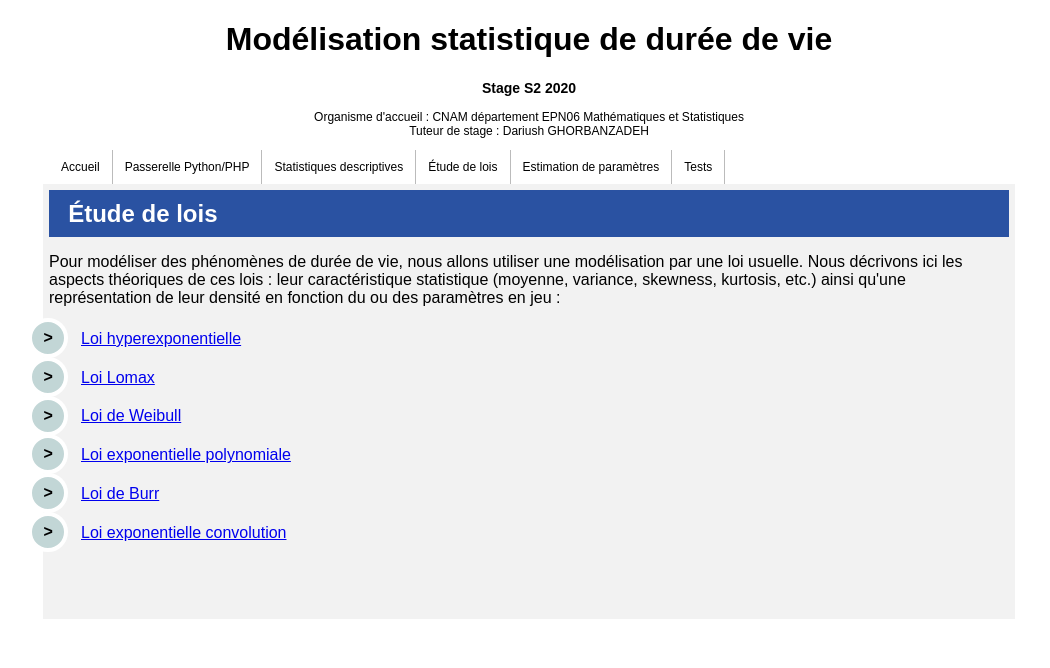
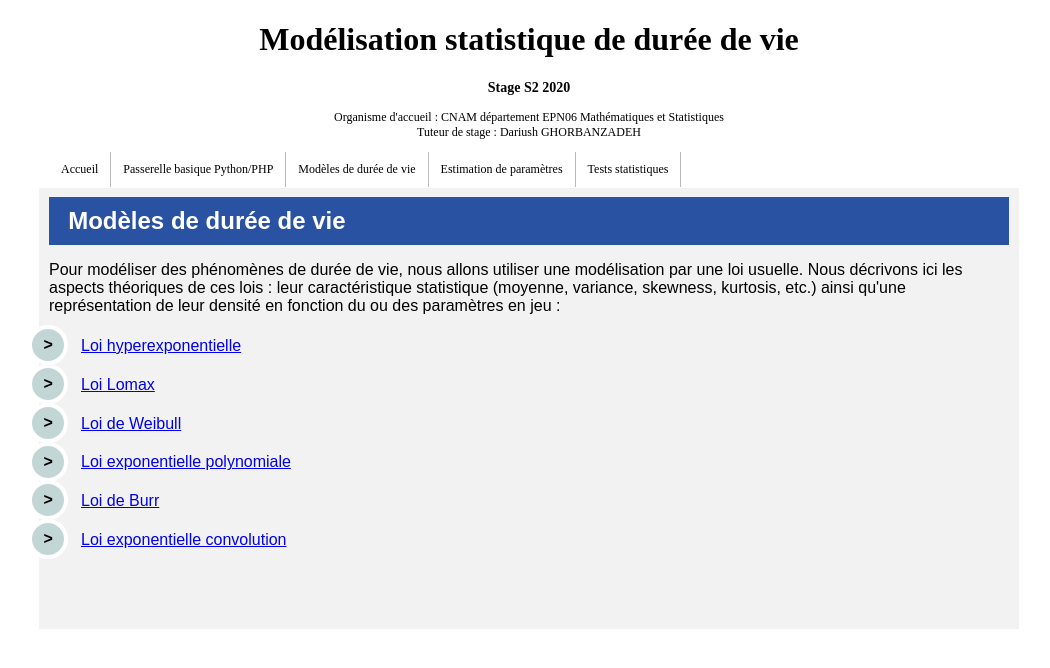
Before and after one commit to dlu02/stage1a, a PHP site: page /stage/lois/lois.php in a window 1280 px wide. Shown: the top 668 px of the page, without its empty margins (111-1161 px from the left). Run offline with PHP 8.4, Linux system fonts and the light colour scheme.

Commit message:
amélioration barre de menu du site et quelques renommages

```diff
--- a/css/style_page.css
+++ b/css/style_page.css
@@ -1,98 +1,16 @@
+/* concerne la page sous le menu */
 .page{
 	max-width: 960px;
 	margin: auto;
 	background-color: #f2f2f2;
-	padding: .4em .4em .4em .4em;
+	padding: .6em .6em .6em .6em;
 	font-family: sans-serif;
 }
 
-.alternate{
-	width:50%;
-	border-collapse:collapse;
-	padding: 10px 10px 10px 20px;
-	margin-left: auto;
-	margin-right: auto;
-}
-
-.alternate td{
-	padding: 10px 25px 20px ;
-	border:#ccccb3 1px solid;
-}
-
-.alternate tr:nth-child(2n) {
-	background-color:  #95a5a6;
-}
-
-.alternate tr:nth-child(2n):hover, .alternate tr:hover {
-	background-color:  #b3b6b7;
-}
-
-.alternate tr {
-	background-color: white;
-}
-
-.alternate th {
-    background-color: #333;
-	color: #ffffff;
-	padding: 10px 10px 10px ;
-}
-
-.menubar{
-	margin: auto;
-	font-family: sans-serif;
-	max-width: 960px;
-}
-
-.menubar ul{
-	list-style-type: none;
-	margin: auto;
-	padding: 0;
-	overflow: hidden;
-	font-size: 12px;
-	max-width: 960px;
-}
-
-.menubar li{
-	float: left;
-	border-right: 1px solid #bbb;
-}
-
-.menubar li a {
-	display: block;
-	color: black;
-	text-align: center;
-	padding: 10px 12px;
-	text-decoration: none;
-}
-
-.menubar li a:hover {
-	background-color: #c2d6d6;
-}
-
-.button_link {
-	background-color: #c2d6d6;
-	border: none;
-	color: black;
-	padding: 10px 20px;
-	text-align: center;
-	text-decoration: none;
-	display: inline-block;
-	font-size: 12px;
-	margin: 2px 1px;
-	cursor: pointer;
-}
-
-.img_center {
-	display: block;
-	margin-left: auto;
-	margin-right: auto;
-	width: 50%;
-}
-
 .page ul {
-    counter-reset: li; /* Initialise le compteur */
-    list-style: none; /* Supprime la numérotation par défaut */
-    *list-style: decimal; /* Restitue la numérotation par défaut pour IE6/7 */
+    counter-reset: li;
+    list-style: none;
+    *list-style: decimal;
     font: 12px;
 	padding: 0;
     margin-bottom: 4em;
@@ -156,6 +74,7 @@
     border-radius: 2em;
 }
 
+/* titre de la page décrite ci-dessus */
 .titre{
         position: relative;
         display: block;
@@ -166,3 +85,127 @@
         color: white;
         text-decoration: none;
 }
+
+/* ***** style tableau */
+.alternate{
+	width:50%;
+	border-collapse:collapse;
+	padding: 10px 10px 10px 20px;
+	margin-left: auto;
+	margin-right: auto;
+}
+
+.alternate td{
+	padding: 10px 25px 20px ;
+	border:#ccccb3 1px solid;
+}
+
+.alternate tr:nth-child(2n) {
+	background-color:  #95a5a6;
+}
+
+.alternate tr:nth-child(2n):hover, .alternate tr:hover {
+	background-color:  #b3b6b7;
+}
+
+.alternate tr {
+	background-color: white;
+}
+
+.alternate th {
+    background-color: #333;
+	color: #ffffff;
+	padding: 10px 10px 10px ;
+}
+/* ****** */
+
+/* style menu */
+.menubar{
+	list-style-type: none;
+	margin: auto;
+	padding: 0;
+	overflow: visible;
+	font-size: 12px;
+	max-width: 960px;
+}
+
+.menubar li{
+	float: left;
+	border-right: 1px solid #bbb;
+}
+
+.menubar li a {
+	display: block;
+	color: black;
+	text-align: center;
+	padding: 10px 12px;
+	text-decoration: none;
+}
+
+.menubar li a:hover {
+	background-color: #c2d6d6;
+}
+
+.menu_deroulant {
+	position: relative;
+	font: 12px;
+	padding: 0;
+}
+
+.contenu_menu {
+	display: none;
+	position: absolute;
+	background-color: #ffffff;
+	box-shadow: 0px 8px 16px 0px rgba(0,0,0,0.2);
+	z-index: 1;
+	padding: 0;
+}
+
+.contenu_menu li {
+	text-decoration: none;
+	display: block;
+	color: black;
+	text-align: left;
+	text-decoration: none;
+	border-right: 0;
+	margin: auto;
+	min-width: 200px;
+}
+
+.contenu_menu li a {
+	display: block;
+	color: black;
+	text-align: left;
+	text-decoration: none;
+}
+
+.contenu_menu li:hover {background-color: #c2d6d6;}
+
+.menu_deroulant:hover .contenu_menu {display: block;}
+
+.menu_deroulant:hover .bouton_deroulant {
+	background-color: #c2d6d6;
+}
+/* ****** */
+
+/* style bouton lien */
+.button_link {
+	background-color: #c2d6d6;
+	border: none;
+	color: black;
+	padding: 10px 20px;
+	text-align: center;
+	text-decoration: none;
+	display: inline-block;
+	font-size: 12px;
+	margin: 2px 1px;
+	cursor: pointer;
+}
+
+/* image centrée */
+.img_center {
+	display: block;
+	margin-left: auto;
+	margin-right: auto;
+	width: 50%;
+}
--- a/lois/burr.php
+++ b/lois/burr.php
@@ -31,7 +31,7 @@
 	</header>
 
 	<div class="page">
-		<h2 class="titre">Étude de lois</h2>
+		<h2 class="titre">Modèles de durée de vie</h2>
 		<h3>Loi de Burr <a href=lois.php class=button_link>Choisir une autre loi</a></h3>
 		On note $\Gamma$ la fonction Gamma d'Euler définie sur $\mathbb{R}_+^*$ par :
 		$$\Gamma(x)= \displaystyle \int_0^{+\infty} t^{x-1}\mathrm{e}^{-t} \mathrm{d} t$$
--- a/lois/expo_convo.php
+++ b/lois/expo_convo.php
@@ -31,7 +31,7 @@
 	</header>
 
 	<div class="page">
-		<h2 class="titre">Étude de lois</h2>
+		<h2 class="titre">Modèles de durée de vie</h2>
 		<h3>Loi exponentielle convolution <a href=lois.php class=button_link>Choisir une autre loi</a></h3>
 		Par l'écriture de la densité de la loi exponentielle convolution, pour $x>0$ et $a,b > 0$ :
 		$$f(x,a,b)=\dfrac{ab}{b-a}(\mathrm{e}^{-ax}-\mathrm{e}^{-bx})= \dfrac{b}{b-a}a\mathrm{e}^{-ax}-\dfrac{a}{b-a}b\mathrm{e}^{-bx}$$
--- a/lois/expo_poly.php
+++ b/lois/expo_poly.php
@@ -31,7 +31,7 @@
 	</header>
 
 	<div class="page">
-		<h2 class="titre">Étude de lois</h2>
+		<h2 class="titre">Modèles de durée de vie</h2>
 		<h3>Loi exponentielle polynomiale <a href=lois.php class=button_link>Choisir une autre loi</a></h3>
 		<p> Pour déterminer $C(a,b)$, nous utilisons le fait que :
 			$$\int_{-\infty}^{+\infty} f(x,a,b) \mathrm{d} x = 1$$
--- a/lois/hyperexpo.php
+++ b/lois/hyperexpo.php
@@ -31,7 +31,7 @@
 	</header>
 
 	<div class="page">
-		<h2 class="titre">Étude de lois</h2>
+		<h2 class="titre">Modèles de durée de vie</h2>
 		<h3>Loi hyperexponentielle <a href=lois.php class=button_link>Choisir une autre loi</a></h3>
 		<table class="alternate">
 
--- a/lois/lois.php
+++ b/lois/lois.php
@@ -3,14 +3,14 @@
 <head>
   <meta charset="utf-8">
   <link rel="stylesheet" type="text/css" href="../css/style_page.css">
-  <title>Étude de lois</title>
+  <title>Modèles de durée de vie</title>
 </head>
 <body>
     <header>
         <?php include "../top.php"; ?>
     </header>
 	<div class="page">
-		<h2 class="titre">Étude de lois</h2>
+		<h2 class="titre">Modèles de durée de vie</h2>
 
 		<p>Pour modéliser des phénomènes de durée de vie, nous allons utiliser une modélisation par une loi usuelle. Nous décrivons ici les aspects théoriques de ces lois : leur caractéristique statistique (moyenne, variance, skewness, kurtosis, etc.) ainsi qu'une représentation de leur densité en fonction du ou des paramètres en jeu : </p>
 
--- a/lois/lomax.php
+++ b/lois/lomax.php
@@ -31,7 +31,7 @@
 	</header>
 
 	<div class="page">
-		<h2 class="titre">Étude de lois</h2>
+		<h2 class="titre">Modèles de durée de vie</h2>
 		<h3>Loi Lomax <a href=lois.php class=button_link>Choisir une autre loi</a></h3>
 		On note $\Gamma$ la fonction Gamma d'Euler définie sur $\mathbb{R}_+^*$ par :
 		$$\Gamma(x)= \displaystyle \int_0^{+\infty} t^{x-1}\mathrm{e}^{-t} \mathrm{d} t$$
--- a/lois/submit.php
+++ b/lois/submit.php
@@ -31,7 +31,7 @@
 	</header>
 
 	<div class="page">
-		<h2 class="titre">Étude de lois</h2>
+		<h2 class="titre">Modèles de durée de vie</h2>
 		<h3><?php echo $_POST['nom']; ?><a href=lois.php class=button_link>Choisir une autre loi</a></h3>
 		<!-- <p>Densité : <br>
 		<?php
--- a/lois/weibull.php
+++ b/lois/weibull.php
@@ -31,7 +31,7 @@
 	</header>
 
 	<div class="page">
-		<h2 class="titre">Étude de lois</h2>
+		<h2 class="titre">Modèles de durée de vie</h2>
 		<h3>Loi de Weibull <a href=lois.php class=button_link>Choisir une autre loi</a></h3>
 		On note $\Gamma$ la fonction Gamma d'Euler définie sur $\mathbb{R}_+^*$ par :
 		$$\Gamma(x)= \displaystyle \int_0^{+\infty} t^{x-1}\mathrm{e}^{-t} \mathrm{d} t$$
--- a/top.php
+++ b/top.php
@@ -1,16 +1,40 @@
-<div class="menubar">
+<div>
 	<h1 style="text-align:center"> Modélisation statistique de durée de vie </h1>
 	<h3 style="text-align:center;font-size: 14px;">Stage S2 2020</h3>
 	<p style="text-align:center; font-size: 12px;">Organisme d'accueil : CNAM département EPN06 Mathématiques et Statistiques <br>
 	Tuteur de stage : Dariush GHORBANZADEH
 	</p>
-	<ul>
+	<ul class="menubar">
 		<li><a href="/stage/index.php">Accueil</a></li>
-		<li><a href="/stage/passerelle.php">Passerelle Python/PHP</a></li>
-		<li><a href="/stage/stats_descriptives.php">Statistiques descriptives</a></li>
-		<li><a href="/stage/lois/lois.php">Étude de lois</a></li>
-		<li><a href="/stage/param/param.php">Estimation de paramètres</a></li>
-		<li><a href="/stage/tests/tests.php">Tests</a></li>
+		<li class="menu_deroulant"><a href="/stage/passerelle.php" class="bouton_deroulant">Passerelle basique Python/PHP</a>
+			<ul class="contenu_menu">
+				<li><a href="/stage/passerelle.php">Fonctions basiques Python/PHP</a></li>
+				<li><a href="/stage/stats_descriptives.php">Statistiques descriptives</a></li>
+			</ul>
+		</li>
+		<li class="menu_deroulant"><a href="/stage/lois/lois.php" class="bouton_deroulant">Modèles de durée de vie</a>
+			<ul class="contenu_menu">
+				<li><a href="/stage/lois/hyperexpo.php">Loi hyperexponentielle</a> </li>
+				<li><a href="/stage/lois/lomax.php">Loi Lomax</a> </li>
+				<li><a href="/stage/lois/weibull.php">Loi de Weibull</a> </li>
+				<li><a href="/stage/lois/expo_poly.php">Loi exponentielle polynomiale</a> </li>
+				<li><a href="/stage/lois/burr.php">Loi de Burr</a> </li>
+				<li><a href="/stage/lois/expo_convo.php">Loi exponentielle convolution</a> </li>
+			</ul>
+		</li>
+		<li class="menu_deroulant"><a href="/stage/param/param.php" class="bouton_deroulant">Estimation de paramètres</a>
+			<ul class="contenu_menu">
+				<li><a href="/stage/param/param1.php">Contrainte sur les moments</a> </li>
+				<li><a href="/stage/param/param2.php">Contrainte sur le skewness</a> </li>
+			</ul>
+		</li>
+		<li class="menu_deroulant"><a href="/stage/tests/tests.php" class="bouton_deroulant">Tests statistiques</a>
+			<ul class="contenu_menu">
+				<li><a href="/stage/tests/khi2.php">Test du Khi-2</a> </li>
+				<li><a href="/stage/tests/kolgomorov.php">Test de Kolgomorov-Smirnov</a> </li>
+			</ul>
+		</li>
 		<!-- <li><a href="/stage/etude_fichier.php">Étude d'un fichier</a></li> -->
 	</ul>
+	<br> <br>
 </div>
```
Also changed, not shown: tests/khi2.php (+1 -1 lines).
